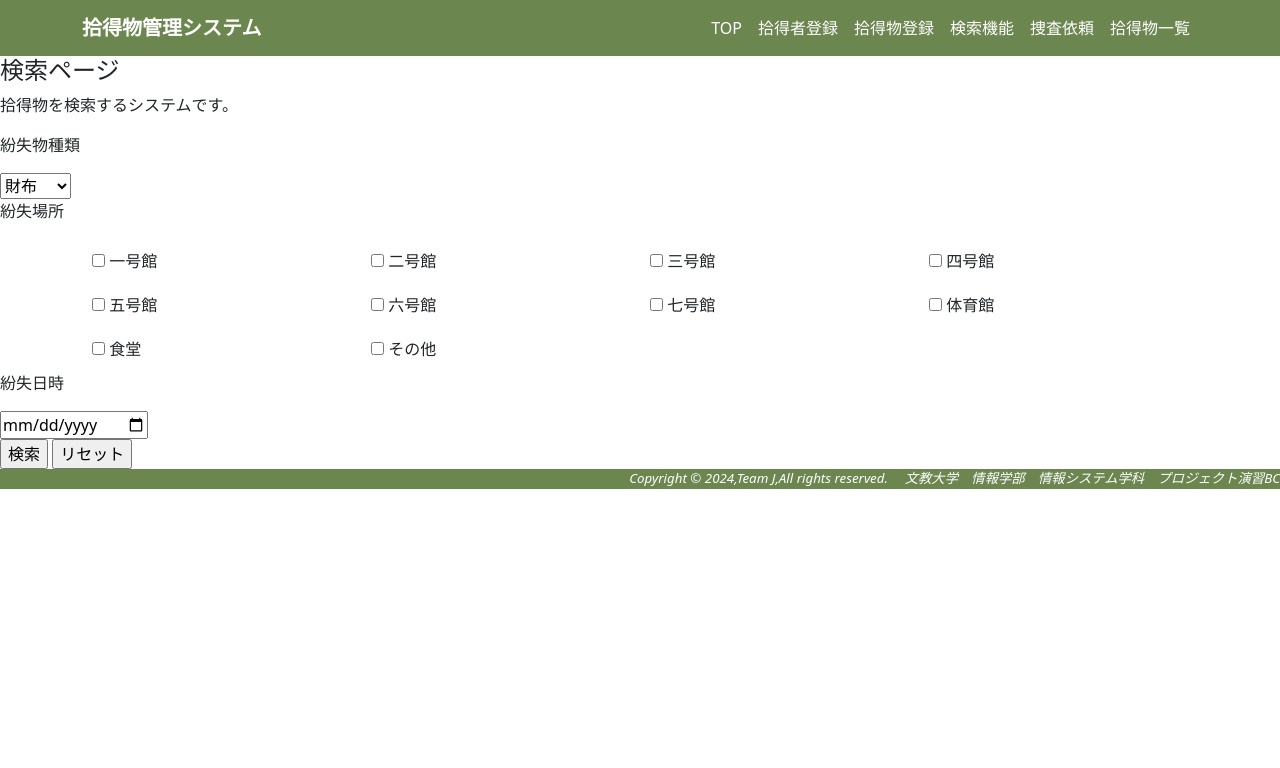
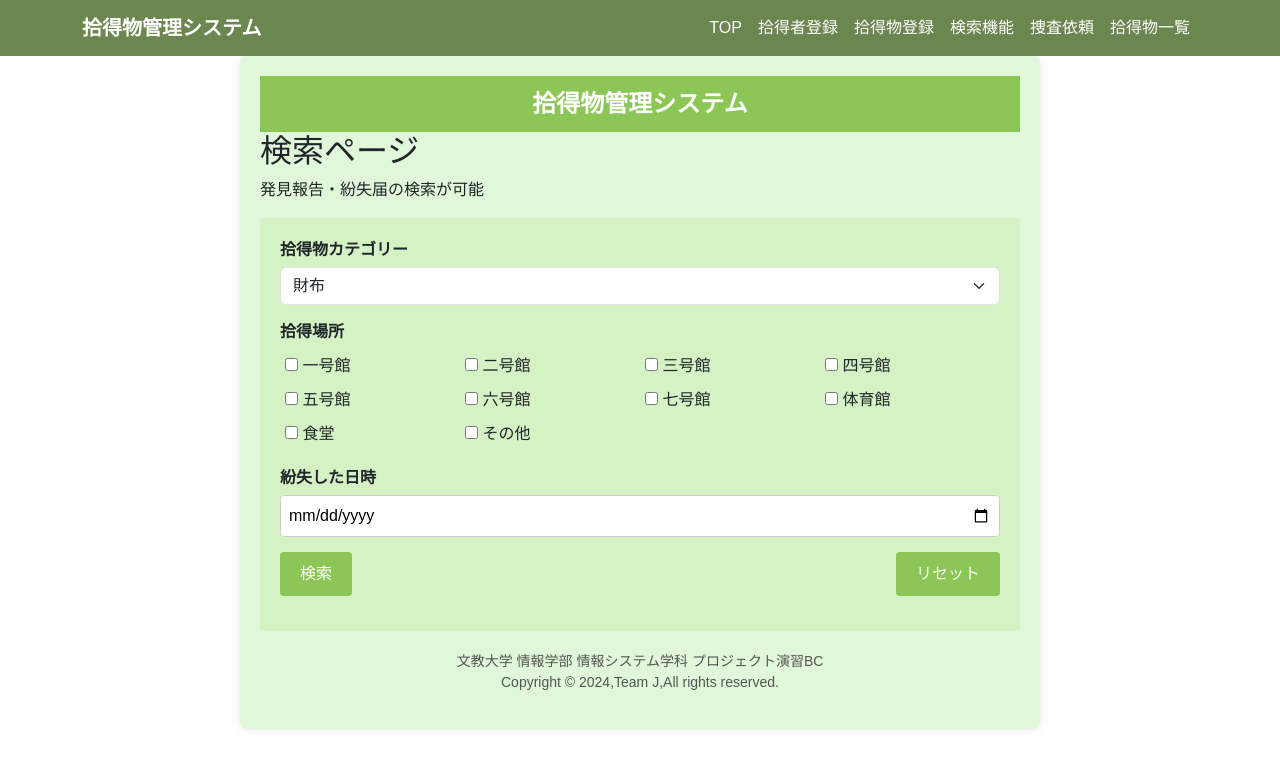
Before and after one commit to c3p31102-matsubara/2024proB_L, a plain HTML site: page search.html in a window 1280 px wide. Drawn offline with nearby package versions, Linux system fonts and the light colour scheme.

Commit message:
暫定的に独自のcssに変更

```diff
--- a/ProB_style.css
+++ b/ProB_style.css
@@ -21,24 +21,3 @@
 .center-icon {
   font-size: 24px;
 }
-
-/* チェックボックス */
-.container {
-  display: flex;
-  flex-wrap: wrap;
-}
-.container > div {
-  width: 25%;
-  box-sizing: border-box;
-  padding: 10px;
-}
-
-
-/* フッター */
-footer{
-  background-color:#6c8650;
-  color:white;
-  font-style:italic;
-  font-size:smaller;
-  text-align:right;
-}
--- /dev/null
+++ b/modisear_style.css
@@ -0,0 +1,129 @@
+body {
+    font-family: Arial, sans-serif;
+    margin: 0;
+    padding: 0;
+    background-color: #ffffff;
+}
+
+.container {
+    width: 100%;
+    max-width: 800px;
+    margin: 0 auto;
+    padding: 20px;
+    background-color: #e0f7d9;
+    border-radius: 8px;
+    box-shadow: 0 0 10px rgba(0, 0, 0, 0.1);
+}
+
+.header {
+    background-color: #8cc657;
+    color: white;
+    padding: 10px;
+    text-align: center;
+    font-size: 24px;
+    font-weight: bold;
+}
+
+.navbar-custom {
+    background-color: #6c8650;
+}
+
+.navbar-nav .nav-link:hover {
+    color: #393636 !important;
+}
+
+.round-button {
+    display: flex;
+    justify-content: center;
+    align-items: center;
+    width: 40px;
+    height: 40px;
+    border-radius: 50%;
+    background-color: #6c8650;
+    color: white;
+    text-decoration: none;
+}
+
+.center-icon {
+    font-size: 24px;
+}
+
+.search-page {
+    background-color: #b0e0a8;
+    padding: 10px;
+    margin-top: 10px;
+    border-radius: 4px;
+}
+
+.search-page h2 {
+    margin: 0;
+    font-size: 18px;
+}
+
+.search-page p {
+    margin: 5px 0 0 0;
+    font-size: 14px;
+}
+
+.form-section {
+    background-color: #d4f2c4;
+    padding: 20px;
+    margin-top: 10px;
+    border-radius: 4px;
+}
+
+.form-group {
+    margin-bottom: 15px;
+}
+
+.form-label {
+    display: block;
+    font-weight: bold;
+    margin-bottom: 5px;
+}
+
+.form-input {
+    width: 100%;
+    padding: 8px;
+    border: 1px solid #ccc;
+    border-radius: 4px;
+    box-sizing: border-box;
+}
+
+.checkbox-container {
+    display: flex;
+    flex-wrap: wrap;
+}
+
+.checkbox-container div {
+    width: 25%;
+    box-sizing: border-box;
+    padding: 5px;
+}
+
+.button-group {
+    display: flex;
+    justify-content: space-between;
+}
+
+.btn {
+    background-color: #8cc657;
+    color: white;
+    border: none;
+    padding: 10px 20px;
+    text-align: center;
+    font-size: 16px;
+    cursor: pointer;
+    border-radius: 4px;
+}
+
+.btn:hover {
+    background-color: #7bb84d;
+}
+
+.footer {
+    text-align: center;
+    margin-top: 20px;
+    font-size: 14px;
+    color: #555;
+}
--- a/search.html
+++ b/search.html
@@ -5,7 +5,7 @@
     <meta name="viewport" content="width=device-width, initial-scale=1.0">
     <title>拾得物管理システム</title>
     <link href="https://cdn.jsdelivr.net/npm/bootstrap@5.3.0/dist/css/bootstrap.min.css" rel="stylesheet" integrity="sha384-9ndCyUaIbzAi2FUVXJi0CjmCapSmO7SnpJef0486qhLnuZ2cdeRhO02iuK6FUUVM" crossorigin="anonymous">
-  <link rel="stylesheet" href="ProB_style.css">
+    <link rel="stylesheet" href="modisear_style.css">
 </head>
 <body>
   <header>
@@ -41,85 +41,88 @@
       </div>
     </nav>
   </header>
-    <main>
+    <div class="container">
+        <header class="header">
+            拾得物管理システム
+        </header>
+        <section class="change-delete-page">
+            <h2>検索ページ</h2>
+            <p>発見報告・紛失届の検索が可能</p>
+        </section>
+        <section class="form-section">
+            <form>
+                <div class="form-group">
+                    <label for="item-category" class="form-label">拾得物カテゴリー</label>
+                    <select name="A" id="item-category" class="form-select">
+                        <option value="1">財布</option>
+                        <option value="2">携帯</option>
+                        <option value="3">雑貨</option>
+                        <option value="4">その他</option>
+                    </select>
+                </div>
+                <div class="form-group">
+                    <label class="form-label">拾得場所</label>
+                    <div class="checkbox-container">
                         <div>
-      <h4>検索ページ</h4>
-      <p>拾得物を検索するシステムです。</p>
+                            <input type="checkbox" id="location1" name="location" value="一号館">
+                            <label for="location1">一号館</label>
                         </div>
                         <div>
-        <p>
-         紛失物種類
-        </p>
-      <select name="A">
-        <option value="1">財布</optoin>
-        <option value="2">携帯</optoin>
-        <option value="3">雑貨</optoin>
-        <option value="4">その他</optoin>
-      </select>
+                            <input type="checkbox" id="location2" name="location" value="二号館">
+                            <label for="location2">二号館</label>
                         </div>
                         <div>
-        <p>
-         紛失場所
-        </p>
-        <form>
-          <div class="container">
-            <div>
-              <input type="checkbox" id="subscribeNews1" name="subscribe" value="newsletter1" />
-              <label for="subscribeNews1">一号館</label>
+                            <input type="checkbox" id="location3" name="location" value="三号館">
+                            <label for="location3">三号館</label>
                         </div>
                         <div>
-              <input type="checkbox" id="subscribeNews2" name="subscribe" value="newsletter2" />
-              <label for="subscribeNews2">二号館</label>
+                            <input type="checkbox" id="location4" name="location" value="四号館">
+                            <label for="location4">四号館</label>
                         </div>
                         <div>
-              <input type="checkbox" id="subscribeNews3" name="subscribe" value="newsletter3" />
-              <label for="subscribeNews3">三号館</label>
+                            <input type="checkbox" id="location5" name="location" value="五号館">
+                            <label for="location5">五号館</label>
                         </div>
                         <div>
-              <input type="checkbox" id="subscribeNews4" name="subscribe" value="newsletter4" />
-              <label for="subscribeNews4">四号館</label>
+                            <input type="checkbox" id="location6" name="location" value="六号館">
+                            <label for="location6">六号館</label>
                         </div>
                         <div>
-              <input type="checkbox" id="subscribeNews5" name="subscribe" value="newsletter5" />
-              <label for="subscribeNews5">五号館</label>
+                            <input type="checkbox" id="location7" name="location" value="七号館">
+                            <label for="location7">七号館</label>
                         </div>
                         <div>
-              <input type="checkbox" id="subscribeNews6" name="subscribe" value="newsletter6" />
-              <label for="subscribeNews6">六号館</label>
+                            <input type="checkbox" id="location8" name="location" value="体育館">
+                            <label for="location8">体育館</label>
                         </div>
                         <div>
-              <input type="checkbox" id="subscribeNews7" name="subscribe" value="newsletter7" />
-              <label for="subscribeNews7">七号館</label>
+                            <input type="checkbox" id="location9" name="location" value="食堂">
+                            <label for="location9">食堂</label>
                         </div>
                         <div>
-              <input type="checkbox" id="subscribeNews8" name="subscribe" value="newsletter8" />
-              <label for="subscribeNews8">体育館</label>
-            </div>
-            <div>
-              <input type="checkbox" id="subscribeNews9" name="subscribe" value="newsletter9" />
-              <label for="subscribeNews9">食堂</label>
-            </div>
-            <div>
-              <input type="checkbox" id="subscribeNews10" name="subscribe" value="newsletter10" />
-              <label for="subscribeNews10">その他</label>
+                            <input type="checkbox" id="location10" name="location" value="その他">
+                            <label for="location10">その他</label>
                         </div>
                     </div>
+                </div>
+                <div class="form-group">
+                  <div class="form-group">
+                    <label for="lost-date" class="form-label">紛失した日時</label>
+                    <input type="date" id="lost-date" name="lost-date" class="form-input">
+                </div>
+                <div class="button-group">
+                    <button type="submit" class="btn">検索</button>
+                    <button type="reset" class="btn">リセット</button>
+                </div>
             </form>
-     </div>
-     <div>
+        </section>
+        <footer class="footer">
+            文教大学 情報学部 情報システム学科 プロジェクト演習BC
             <p>
-            紛失日時
-        </p>
-        <input type="date">
-     </div>
-     <div>
-        <input type="button" value="検索" />
-        <input type="button" value="リセット" />
-     </div>
-    </main>
-    <footer>
-     <p>Copyright &copy; 2024,Team J,All rights reserved.
-        文教大学　情報学部　情報システム学科　プロジェクト演習BC
+              Copyright &copy; 2024,Team J,All rights reserved.
             </p>
         </footer>
+    </div>
+    <script src="https://cdn.jsdelivr.net/npm/bootstrap@5.3.0/dist/js/bootstrap.bundle.min.js" integrity="sha384-geWF76RCwLtnZ8qwWowPQNguL3RmwHVBC9FhGdlKrxdiJJigb/j/68SIy3Te4Bkz" crossorigin="anonymous"></script>
 </body>
+</html>
```
Also changed, not shown: modification.html (+60 -56 lines). Lines whose indentation alone changed are shown as unchanged.
